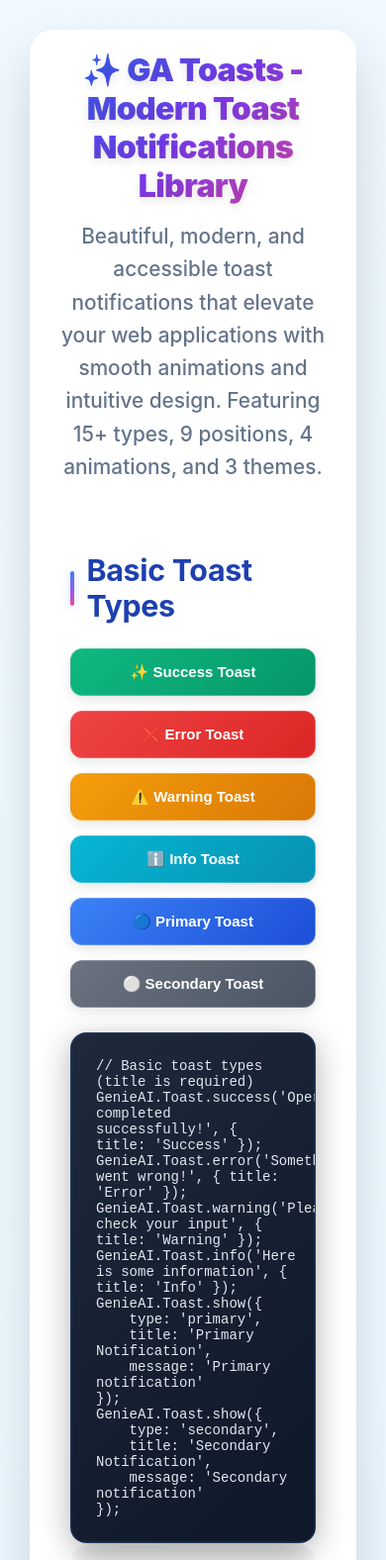
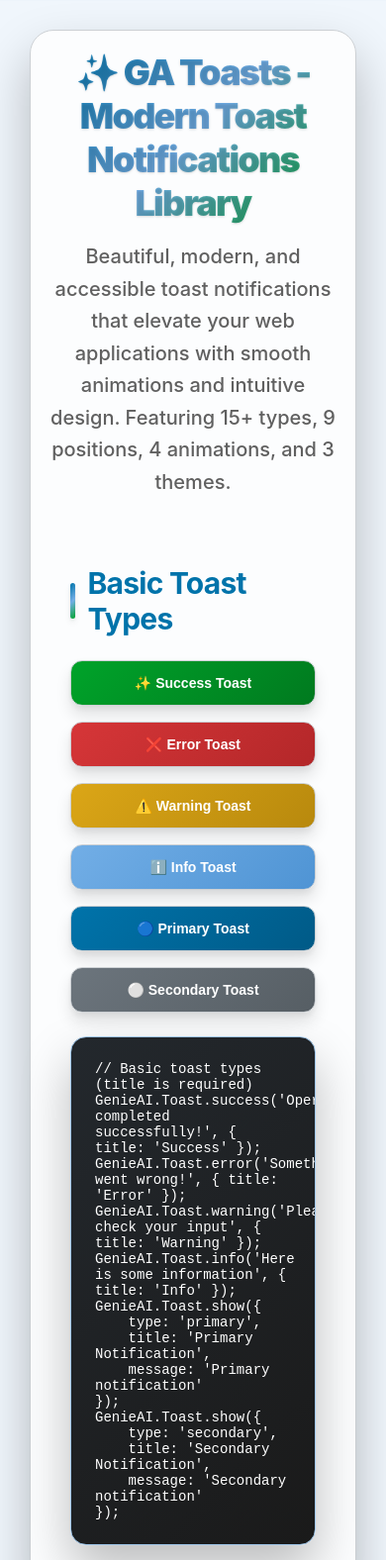
Before and after one commit to harshad-pindoriya/ga-toasts, a plain HTML site: page index.html in a window 390 px wide. Shown: the top 1576 px of the page at 99% size. Drawn offline with Linux system fonts and the light colour scheme.

Commit message:
Update index.html to use CSS variables from variables.css
- Replaced all hardcoded colors with CSS variables from variables.css
- Updated spacing, typography, and sizing to use design tokens
- Improved consistency with the design system
- Enhanced maintainability and theming support
- Updated responsive breakpoints to use CSS variables
- Maintained visual design while improving code organization

```diff
--- a/index.html
+++ b/index.html
@@ -219,95 +219,93 @@
 
         body {
             font-family: var(--ga-font-sans);
-            background: linear-gradient(135deg, #f0f9ff 0%, #e0f2fe 50%, #bae6fd 100%);
+            background: linear-gradient(135deg, var(--ga-info-light) 0%, var(--ga-primary-light) 50%, var(--ga-info-border) 100%);
             min-height: 100vh;
-            padding: 20px;
+            padding: var(--ga-space-5);
             color: var(--ga-text-primary);
         }
 
         .container {
-            max-width: 1200px;
+            max-width: var(--ga-container-xl);
             margin: 0 auto;
-            background: rgba(255, 255, 255, 0.98);
-            border-radius: 24px;
-            padding: 50px;
-            box-shadow:
-                0 25px 50px rgba(0, 0, 0, 0.15),
-                0 0 0 1px rgba(255, 255, 255, 0.1) inset;
-            backdrop-filter: blur(20px);
-            border: 1px solid rgba(255, 255, 255, 0.2);
+            background: var(--ga-bg-glass);
+            border-radius: var(--ga-radius-3xl);
+            padding: var(--ga-space-12);
+            box-shadow: var(--ga-shadow-2xl);
+            backdrop-filter: var(--ga-bg-blur);
+            border: var(--ga-border-1) solid var(--ga-border-light);
         }
 
         h1 {
             text-align: center;
-            margin-bottom: 15px;
-            background: linear-gradient(135deg, #2563eb, #7c3aed, #ec4899);
+            margin-bottom: var(--ga-space-4);
+            background: linear-gradient(135deg, var(--ga-primary), var(--ga-info), var(--ga-success));
             background-clip: text;
             -webkit-background-clip: text;
             -webkit-text-fill-color: transparent;
-            font-size: 3.5rem;
-            font-weight: 900;
-            letter-spacing: -0.02em;
-            text-shadow: 0 4px 8px rgba(0, 0, 0, 0.1);
+            font-size: var(--ga-text-7xl);
+            font-weight: var(--ga-font-black);
+            letter-spacing: var(--ga-tracking-tighter);
+            text-shadow: var(--ga-shadow-sm);
         }
 
         .subtitle {
             text-align: center;
-            color: #64748b;
-            margin-bottom: 50px;
-            font-size: 1.3rem;
-            font-weight: 500;
-            line-height: 1.6;
+            color: var(--ga-text-secondary);
+            margin-bottom: var(--ga-space-12);
+            font-size: var(--ga-text-xl);
+            font-weight: var(--ga-font-medium);
+            line-height: var(--ga-leading-relaxed);
             max-width: 600px;
             margin-left: auto;
             margin-right: auto;
         }
 
         .demo-section {
-            margin-bottom: 50px;
-            border-radius: 20px;
-            backdrop-filter: blur(10px);
+            margin-bottom: var(--ga-space-12);
+            border-radius: var(--ga-radius-2xl);
+            backdrop-filter: var(--ga-bg-blur);
         }
 
         .demo-section h2 {
-            color: #1e40af;
-            margin-bottom: 25px;
-            font-size: 1.9rem;
-            font-weight: 700;
+            color: var(--ga-primary);
+            margin-bottom: var(--ga-space-6);
+            font-size: var(--ga-text-3xl);
+            font-weight: var(--ga-font-bold);
             display: flex;
             align-items: center;
-            gap: 12px;
-            letter-spacing: -0.01em;
+            gap: var(--ga-space-3);
+            letter-spacing: var(--ga-tracking-tight);
         }
 
         .demo-section h2::before {
             content: '';
-            width: 5px;
-            height: 35px;
-            background: linear-gradient(135deg, #3b82f6, #8b5cf6, #ec4899);
-            border-radius: 3px;
-            box-shadow: 0 2px 8px rgba(59, 130, 246, 0.3);
+            width: var(--ga-space-1-5);
+            height: var(--ga-space-9);
+            background: linear-gradient(135deg, var(--ga-primary), var(--ga-info), var(--ga-success));
+            border-radius: var(--ga-radius-sm);
+            box-shadow: var(--ga-shadow-md);
         }
 
         .button-grid {
             display: grid;
             grid-template-columns: repeat(auto-fit, minmax(200px, 1fr));
-            gap: 15px;
-            margin-bottom: 20px;
+            gap: var(--ga-space-4);
+            margin-bottom: var(--ga-space-5);
         }
 
         .demo-btn {
-            padding: 14px 28px;
+            padding: var(--ga-space-3-5) var(--ga-space-7);
             border: none;
-            border-radius: 12px;
-            font-weight: 600;
+            border-radius: var(--ga-radius-xl);
+            font-weight: var(--ga-font-semibold);
             cursor: pointer;
-            transition: all 0.3s cubic-bezier(0.4, 0, 0.2, 1);
-            font-size: 15px;
+            transition: var(--ga-transition-all-normal);
+            font-size: var(--ga-text-sm);
             position: relative;
             overflow: hidden;
-            box-shadow: 0 4px 12px rgba(0, 0, 0, 0.1);
-            border: 1px solid rgba(255, 255, 255, 0.2);
+            box-shadow: var(--ga-shadow-lg);
+            border: var(--ga-border-1) solid var(--ga-border-light);
         }
 
         .demo-btn::before {
@@ -317,8 +315,8 @@
             left: -100%;
             width: 100%;
             height: 100%;
-            background: linear-gradient(90deg, transparent, rgba(255, 255, 255, 0.2), transparent);
-            transition: left 0.5s;
+            background: linear-gradient(90deg, transparent, var(--ga-bg-overlay-light), transparent);
+            transition: left var(--ga-duration-500);
         }
 
         .demo-btn:hover::before {
@@ -327,52 +325,50 @@
 
         .demo-btn:hover {
             transform: translateY(-3px);
-            box-shadow: 0 12px 32px rgba(0, 0, 0, 0.2);
+            box-shadow: var(--ga-shadow-2xl);
         }
 
         .btn-primary {
-            background: linear-gradient(135deg, #3b82f6, #1d4ed8);
-            color: white;
+            background: linear-gradient(135deg, var(--ga-primary), var(--ga-primary-hover));
+            color: var(--ga-text-inverse);
         }
 
         .btn-success {
-            background: linear-gradient(135deg, #10b981, #059669);
-            color: white;
+            background: linear-gradient(135deg, var(--ga-success), var(--ga-success-hover));
+            color: var(--ga-text-inverse);
         }
 
         .btn-error {
-            background: linear-gradient(135deg, #ef4444, #dc2626);
-            color: white;
+            background: linear-gradient(135deg, var(--ga-error), var(--ga-error-hover));
+            color: var(--ga-text-inverse);
         }
 
         .btn-warning {
-            background: linear-gradient(135deg, #f59e0b, #d97706);
-            color: white;
+            background: linear-gradient(135deg, var(--ga-warning), var(--ga-warning-hover));
+            color: var(--ga-text-inverse);
         }
 
         .btn-info {
-            background: linear-gradient(135deg, #06b6d4, #0891b2);
-            color: white;
+            background: linear-gradient(135deg, var(--ga-info), var(--ga-info-hover));
+            color: var(--ga-text-inverse);
         }
 
         .btn-secondary {
-            background: linear-gradient(135deg, #6b7280, #4b5563);
-            color: white;
+            background: linear-gradient(135deg, var(--ga-secondary), var(--ga-secondary-hover));
+            color: var(--ga-text-inverse);
         }
 
         .code-block {
-            background: linear-gradient(135deg, #1e293b, #0f172a);
-            color: #e2e8f0;
-            padding: 25px;
-            border-radius: 16px;
-            font-family: 'JetBrains Mono', 'Fira Code', var(--ga-font-mono);
-            font-size: 14px;
+            background: linear-gradient(135deg, var(--ga-gray-800), var(--ga-gray-900));
+            color: var(--ga-text-inverse);
+            padding: var(--ga-space-6);
+            border-radius: var(--ga-radius-2xl);
+            font-family: var(--ga-font-mono);
+            font-size: var(--ga-text-sm);
             overflow-x: auto;
-            margin-top: 25px;
-            border: 1px solid rgba(59, 130, 246, 0.2);
-            box-shadow:
-                0 8px 32px rgba(0, 0, 0, 0.3),
-                0 0 0 1px rgba(59, 130, 246, 0.1) inset;
+            margin-top: var(--ga-space-6);
+            border: var(--ga-border-1) solid var(--ga-primary-border);
+            box-shadow: var(--ga-shadow-2xl);
         }
 
         .code-block pre {
@@ -383,114 +379,110 @@
         .feature-list {
             display: grid;
             grid-template-columns: repeat(auto-fit, minmax(300px, 1fr));
-            gap: 20px;
-            margin-top: 20px;
+            gap: var(--ga-space-5);
+            margin-top: var(--ga-space-5);
         }
 
         .feature-item {
-            padding: 25px;
-            background: linear-gradient(135deg, rgba(255, 255, 255, 0.9), rgba(248, 250, 252, 0.8));
-            border-radius: 16px;
-            border-left: 5px solid #3b82f6;
-            box-shadow:
-                0 8px 32px rgba(0, 0, 0, 0.08),
-                0 0 0 1px rgba(255, 255, 255, 0.2) inset;
-            backdrop-filter: blur(10px);
-            transition: all 0.3s ease;
+            padding: var(--ga-space-6);
+            background: linear-gradient(135deg, var(--ga-bg-glass), var(--ga-bg-subtle));
+            border-radius: var(--ga-radius-2xl);
+            border-left: var(--ga-border-1) solid var(--ga-primary);
+            box-shadow: var(--ga-shadow-lg);
+            backdrop-filter: var(--ga-bg-blur);
+            transition: var(--ga-transition-all-normal);
         }
 
         .feature-item:hover {
             transform: translateY(-2px);
-            box-shadow:
-                0 12px 40px rgba(0, 0, 0, 0.12),
-                0 0 0 1px rgba(59, 130, 246, 0.1) inset;
+            box-shadow: var(--ga-shadow-2xl);
         }
 
         .feature-item h3 {
-            color: #1e40af;
-            margin-bottom: 12px;
-            font-size: 1.1rem;
-            font-weight: 700;
+            color: var(--ga-primary);
+            margin-bottom: var(--ga-space-3);
+            font-size: var(--ga-text-lg);
+            font-weight: var(--ga-font-bold);
         }
 
         .feature-item p {
             color: var(--ga-text-secondary);
-            line-height: 1.6;
+            line-height: var(--ga-leading-relaxed);
         }
 
         .position-controls {
             display: flex;
             flex-wrap: wrap;
-            gap: 10px;
-            margin-bottom: 20px;
+            gap: var(--ga-space-2-5);
+            margin-bottom: var(--ga-space-5);
         }
 
         .position-btn {
-            padding: 8px 16px;
-            border: 2px solid var(--ga-primary);
+            padding: var(--ga-space-2) var(--ga-space-4);
+            border: var(--ga-border-2) solid var(--ga-primary);
             background: transparent;
             color: var(--ga-primary);
-            border-radius: 20px;
+            border-radius: var(--ga-radius-full);
             cursor: pointer;
-            transition: all 0.3s ease;
-            font-weight: 500;
+            transition: var(--ga-transition-all-normal);
+            font-weight: var(--ga-font-medium);
         }
 
         .position-btn.active,
         .position-btn:hover {
             background: var(--ga-primary);
-            color: white;
+            color: var(--ga-text-inverse);
         }
 
         .theme-controls {
             display: flex;
-            gap: 10px;
-            margin-bottom: 20px;
+            gap: var(--ga-space-2-5);
+            margin-bottom: var(--ga-space-5);
             align-items: center;
         }
 
         .theme-btn {
-            padding: 8px 16px;
-            border: 2px solid var(--ga-border-medium);
+            padding: var(--ga-space-2) var(--ga-space-4);
+            border: var(--ga-border-2) solid var(--ga-border-medium);
             background: var(--ga-bg-primary);
             color: var(--ga-text-primary);
-            border-radius: 8px;
+            border-radius: var(--ga-radius-lg);
             cursor: pointer;
-            transition: all 0.3s ease;
+            transition: var(--ga-transition-all-normal);
         }
 
         .theme-btn.active {
             border-color: var(--ga-primary);
             background: var(--ga-primary);
-            color: white;
+            color: var(--ga-text-inverse);
         }
 
         .stats {
             display: grid;
             grid-template-columns: repeat(auto-fit, minmax(150px, 1fr));
-            gap: 20px;
-            margin-top: 30px;
+            gap: var(--ga-space-5);
+            margin-top: var(--ga-space-8);
         }
 
         .stat-item {
             text-align: center;
-            padding: 25px;
-            background: linear-gradient(135deg, rgba(59, 130, 246, 0.1), rgba(16, 185, 129, 0.1));
-            border-radius: 16px;
-            border: 1px solid rgba(59, 130, 246, 0.2);
-            backdrop-filter: blur(10px);
-            transition: all 0.3s ease;
+            padding: var(--ga-space-6);
+            background: linear-gradient(135deg, var(--ga-primary-light), var(--ga-success-light));
+            border-radius: var(--ga-radius-2xl);
+            border: var(--ga-border-1) solid var(--ga-primary-border);
+            backdrop-filter: var(--ga-bg-blur);
+            transition: var(--ga-transition-all-normal);
         }
 
         .stat-item:hover {
             transform: translateY(-2px);
-            box-shadow: 0 8px 32px rgba(59, 130, 246, 0.15);
+            box-shadow: var(--ga-shadow-xl);
         }
 
         .stat-number {
-            font-size: 2.5rem;
-            font-weight: 900;
-            background: linear-gradient(135deg, #3b82f6, #8b5cf6);
+            font-size: var(--ga-text-5xl);
+            font-weight: var(--ga-font-black);
+            background: linear-gradient(135deg, var(--ga-primary), var(--ga-info));
             background-clip: text;
             -webkit-background-clip: text;
             -webkit-text-fill-color: transparent;
@@ -499,18 +491,18 @@
 
         .stat-label {
             color: var(--ga-text-secondary);
-            font-size: 0.9rem;
-            margin-top: 5px;
+            font-size: var(--ga-text-sm);
+            margin-top: var(--ga-space-1);
         }
 
         @media (max-width: 768px) {
             .container {
-                padding: 20px;
-                margin: 10px;
+                padding: var(--ga-space-5);
+                margin: var(--ga-space-2-5);
             }
 
             h1 {
-                font-size: 2rem;
+                font-size: var(--ga-text-4xl);
             }
 
             .button-grid {
```
